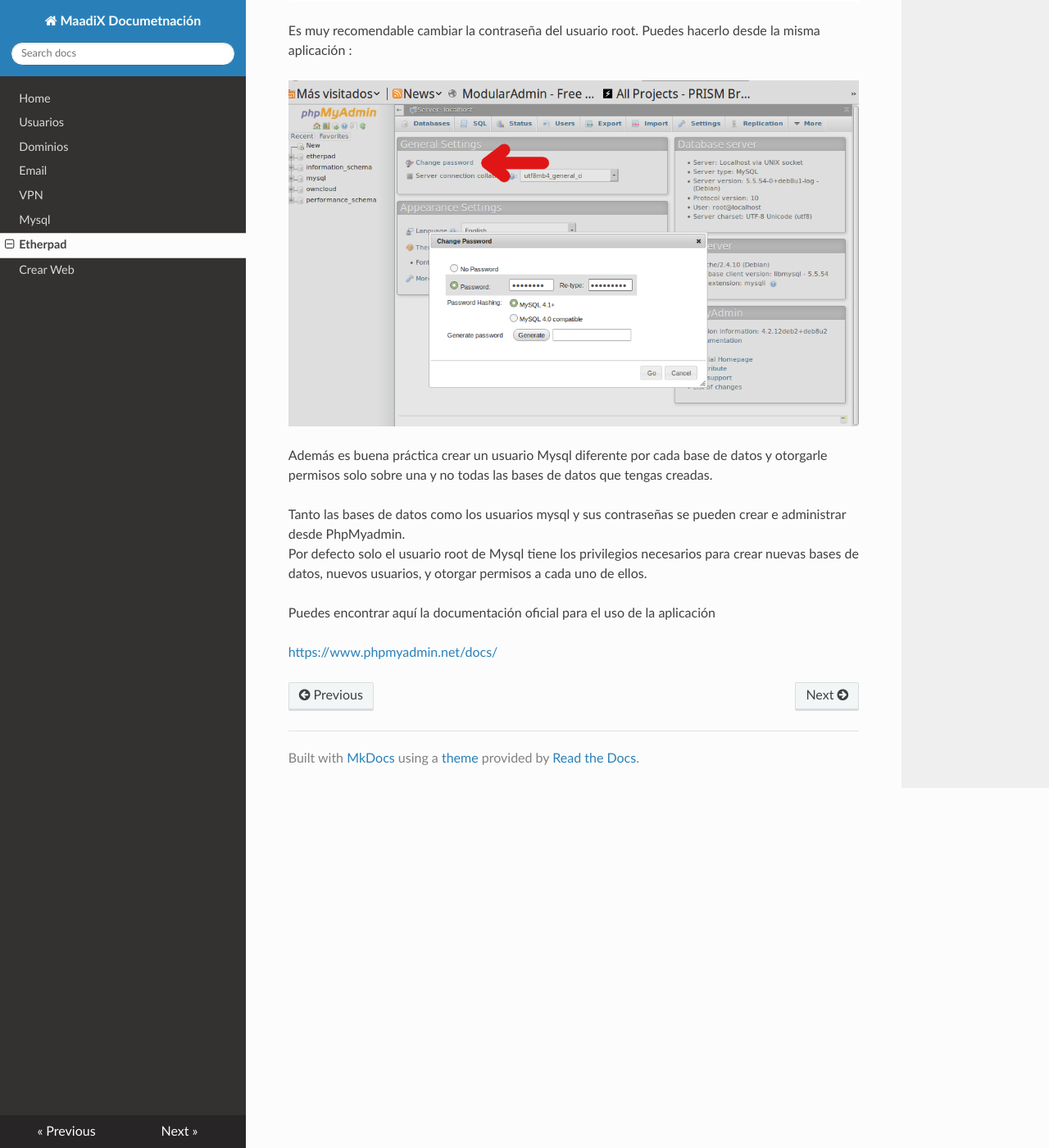
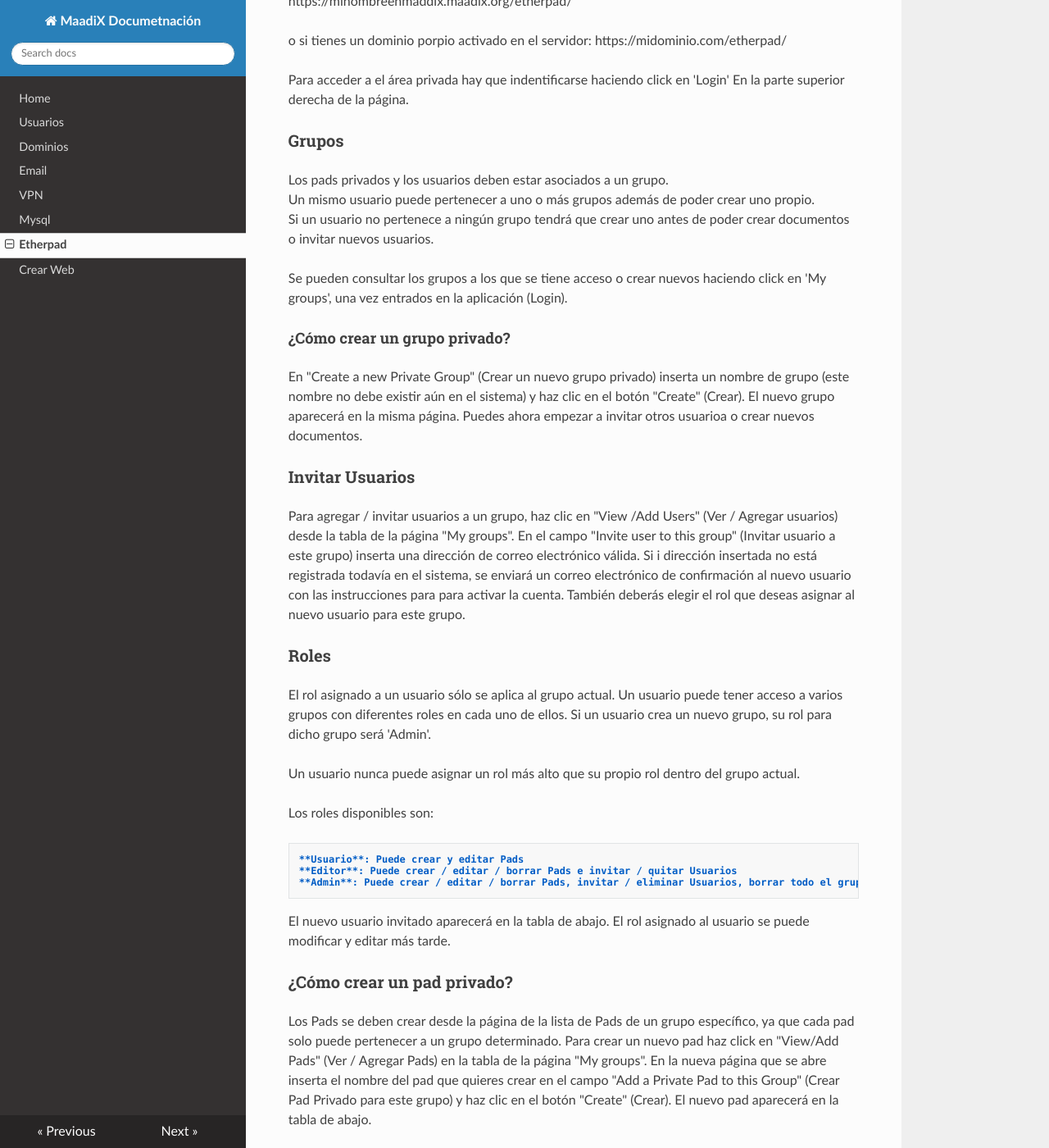
Before and after one commit to MaadixNet/docs, an MkDocs documentation site: the page built from docs/etherpad.md, in a window 1280 px wide and 1400 px high, scrolled down 2266 px. Shown: the whole window at 82% size. Built offline with MkDocs 1.6.1, drawn with Linux system fonts in a browser that asks for light colours; nearby versions of some CDN libraries; old or Windows-style settings are respelled for this version of MkDocs; some of the changed text lies outside the part shown.

Commit message:
etherpad instructions

```diff
--- a/docs/etherpad.md
+++ b/docs/etherpad.md
@@ -1,25 +1,30 @@
 # Etherpad
 
-Etherpad-lite es una aplicación externa al Panel de Control que permite la edición colaborativa de documentos online en tiempo real entre múltiples usuarios.
+Etherpad-lite es una aplicación externa al Panel de Control que permite la edición colaborativa de documentos online (Pads) en tiempo real entre múltiples usuarios.
 Por defecto, junto con esta aplicación, los servidores creados con MaadiX incluyen una extensión que permite habilitar áreas de trabajo privadas. De etsa manera se puede elegir si los documentos creado son accesibles al público en general o solo a los usuarios que tengan una cuenta activada.
 
 
 # Etherpad admin
 
-La aplicación  Etherpad-lite incluye un panel de administración que permite efectuar alguna tarea:
+La aplicación  Etherpad-lite incluye un panel propio de administración que permite efectuar alguna tarea:
 
-** Editar preferencias
-** Instalar/desinstalar plugins
-** Reinicar la aplicación
+* Editar preferencias
+* Instalar/desinstalar plugins
+* Reinicar la aplicación
 
-El area de administración de la aplicación está disponible en la dirección:
-    minombreenmaddix.maadix.org/etherpad/admin/
+El área de administración de la aplicación está disponible en la dirección:
+    https://minombreenmaddix.maadix.org/etherpad/admin/
 
 o si tienes un dominio porpio activado en el servidor:
-    midominio.com/etherpad/admin/
+    https//midominio.com/etherpad/admin/
 
 Para poder acceder a esta área tendrás que insertar el nombre de administrador y la contraseña de la aplicación (estos datos están incluidos en el mail de activación del servidor, junto con las otrtras contraseñas).
-Una vez accedido, es recomendable que cambies la contraseña.  Para ello, haz click en la pestaña 'Setting' del menú de la izquiera.
+
+El usuario admin solo puede acceder a esta área en la que tiene accesso a todos los grupos y usuarios creados en el sistema.  Su contraseña no es válida para operar desde el front-end.
+
+## Cambiar contraseña de administardor
+
+Una vez accedido al área de administrador, es recomendable que cambies la contraseña.  Para ello, haz click en la pestaña 'Settings' del menú de la izquiera.
  Se abrirá un archivo en texto plano  que contiene todos los parámetros de tu instalación.
 Haz scroll hasta el final de este archivo, donde encontrarás unas líneas parecidas a las siguientes:
 
@@ -40,33 +45,77 @@
 # Etherpad Área Privada
 
 MaadiX ha desarrollado un plugin de etherpad-lite que permite crear espacios privados de trabajo, y que por defecto se instala junto con la aplicación.
-Desde el área de administración de etherpad-lite se  pueden establecer preferencias de configuración para la instalación.
-Haciendo click en la pestaña 'Users and groups' aparecerán las siguientes opciones:
+Desde el área de administración de etherpad-lite se pueden establecer preferencias de configuración para la instalación.
+Haciendo click en la pestaña 'Users and groups' de la columna izquierda aparecerán las siguientes opciones:
 
 
-** Allow users to recover lost password - Activar esta opción permitirá a todos los usuarios recuperar su contraseña.
-** Allow users to register - Si esta opción está activada cualquier persona podrá crear un usuario , crear su propio grupo e invitar otros colaboradores a su grupo.
-** Allow public pads - Pemite crear documentos sin necesidad de tener un usuario activado, ni pertenecer a ningún grupo.
+* Allow users to recover lost password - Activar esta opción permitirá a todos los usuarios recuperar su contraseña. En general es aconsejable dejarla activada ya que esto permite a los usuario restablecer por sí mismos su contraseña  evitando tener que enviarla por email u otro canal.
+
+* Allow users to register - Si esta opción está activada cualquier persona podrá crearse una cuenta sin necesidad de recibir una invitación. De lo contrario solo los usuarios con una invitación válida podrán acceder a la aplicación.
+
+* Allow public pads - Pemite crear documentos sin necesidad de tener un usuario activado, ni pertenecer a ningún grupo. Si esta opción está activada los grupos y pads privados siguen estando disponibles. Si se quiere evitar que cualquier persona pueda crear nuevos documentos en la instalación se puede desactivar.
 
 
 
-![Phpmyadmin private area](img/private-area-phpmyadmin.png)
+## Crear usuarios
 
-## Segunda contraseña
-Una vez efectuada satisfactoriamente esta autentificación, se muestra la interfaz de la aplicación PhpMyAdmin, que solicitará un usuario Mysql. Por defecto exite un usuario Mysql cuyo nombre es root y cuya contraseña está incluida en el correo electrónico que se envia en el momento de activar el servidor, junto con las otras contraseñas y que puedes utilizar para acceder a la aplicación.
+Desde el área de administrador puedes crear grupos e invitar usuarios. Si has elegido no permitir que los usuarios se registren tendrás que crear almenos una cuenta. El susuario así creado podrá empezar a administrar grupos desde el front-end de la aplicación.  Recuerda que las credenciales del usuario administrador no son válidas para operar desde el front-end.
 
-![Phpmyadmin](img/phpmyadmin.png)
+Para crear grupos e invitar usuarios desde el área de administrador haz click en las pestañas 'Manage Groups'/'Manage User' que encuentras en la cabecera de la página principal del plugin (pestaña 'Users and groups' de la columna izquierda del área ded administrador).
 
-Es muy recomendable cambiar la contraseña del usuario root. Puedes hacerlo desde la misma aplicación :
+## Etherpad front-end
 
-![Phpmyadmin change password ](img/phpmyadmin-chpswd.png)
+Los usuarios que tengan una cuenta activada pueden administrar grupos, invitar otros usuarios, crear y editar documentos (pads) desde el front-end.
 
+El front-end de la aplicación está disponible en la dirección:
+    https://minombreenmaddix.maadix.org/etherpad/
 
-Además es buena práctica crear un usuario Mysql diferente por cada base de datos y otorgarle permisos solo sobre una y no todas las bases de datos que tengas creadas.
+o si tienes un dominio porpio activado en el servidor:
+    https://midominio.com/etherpad/
 
-Tanto las bases de datos como los usuarios mysql y sus contraseñas se pueden crear e administrar desde PhpMyadmin.
-Por defecto solo el usuario root de Mysql tiene los privilegios necesarios para crear nuevas bases de datos, nuevos usuarios, y otorgar permisos a cada uno de ellos.
+Para acceder a el área privada hay que indentificarse haciendo click en 'Login' En la parte superior derecha de la página.
 
-Puedes encontrar aquí la documentación oficial para el uso de la aplicación
+### Grupos
 
-[https://www.phpmyadmin.net/docs/](https://www.phpmyadmin.net/docs/)
+Los pads privados y los usuarios deben estar asociados a un grupo.
+Un mismo usuario puede pertenecer a uno o más grupos además de poder crear uno propio.
+Si un usuario no pertenece a ningún grupo tendrá que crear uno antes de poder crear documentos o invitar nuevos usuarios.
+
+ Se pueden consultar los grupos a los que se tiene acceso o crear nuevos haciendo click en 'My groups', una vez entrados en la aplicación (Login).
+
+#### ¿Cómo crear un grupo privado?
+
+En "Create a new Private Group" (Crear un nuevo grupo privado) inserta un nombre de grupo (este nombre no debe existir aún en el sistema) y haz clic en el botón "Create" (Crear). El nuevo grupo aparecerá en la misma página. Puedes ahora empezar a invitar otros usuarioa o crear nuevos documentos.
+
+### Invitar Usuarios
+
+Para agregar / invitar  usuarios a un grupo, haz clic en "View /Add Users" (Ver / Agregar usuarios) desde la tabla de la página "My groups". En el campo "Invite user to this group" (Invitar usuario a este grupo) inserta una dirección de correo electrónico válida. Si  i dirección insertada no está registrada todavía en el sistema, se enviará un correo electrónico de confirmación al nuevo usuario con las instrucciones para para activar la cuenta. También deberás elegir el rol que deseas asignar al nuevo usuario para este grupo.
+
+### Roles
+
+El rol asignado a un usuario sólo se aplica al grupo actual. Un usuario puede tener acceso a varios grupos con diferentes roles en cada uno de ellos. Si un usuario crea un nuevo grupo, su rol para dicho grupo será 'Admin'.
+
+Un usuario nunca puede asignar un rol más alto que su propio rol dentro del grupo actual.
+
+Los roles disponibles son:
+
+    **Usuario**: Puede crear y editar Pads
+    **Editor**: Puede crear / editar / borrar Pads e invitar / quitar Usuarios
+    **Admin**: Puede crear / editar / borrar Pads, invitar / eliminar Usuarios, borrar todo el grupo
+
+El nuevo usuario invitado aparecerá en la tabla de abajo. El rol asignado al usuario se puede modificar y editar más tarde.
+
+### ¿Cómo crear un pad privado?
+
+Los Pads se deben crear desde la página de la lista de Pads de un grupo específico, ya que cada pad solo puede pertenecer a un grupo determinado. Para crear un nuevo pad haz click en "View/Add Pads" (Ver / Agregar Pads) en la tabla de la página "My groups".  En la nueva página que se abre inserta el nombre del pad que quieres crear en el campo "Add a Private Pad to this Group" (Crear Pad Privado para este grupo) y haz clic en el botón "Create" (Crear). El nuevo pad aparecerá en la tabla de abajo.
+
+El nombre del pad debe ser único para cada grupo.
+
+### Visitar Pads existentes
+
+Para abrir un pad ya creado haz click en "View/Add Pads" (Ver / Agregar Pads)  en la tabla de la página "My groups" en la línea correspondiente al grupo en el que el documento fue creado. Encontrarás un listado de todos los pads ordenados por fecha de última edición.
+Puedes invertir este orden para que se muestren las ediciones más antiguas primero, o reordenar el listado por orden alfabético utilizando las flechitas de las columnas correspondientes.
+
+Puedes encontrar aquí la documentación oficial de la aplicación Etherpad-Lite
+
+[https://github.com/ether/etherpad-lite/wiki](https://github.com/ether/etherpad-lite/wiki)
```
Also changed, not shown: docs/img/ch-paswd.png (added), site/index.html, site/mkdocs/search_index.json, site/sitemap.xml.
